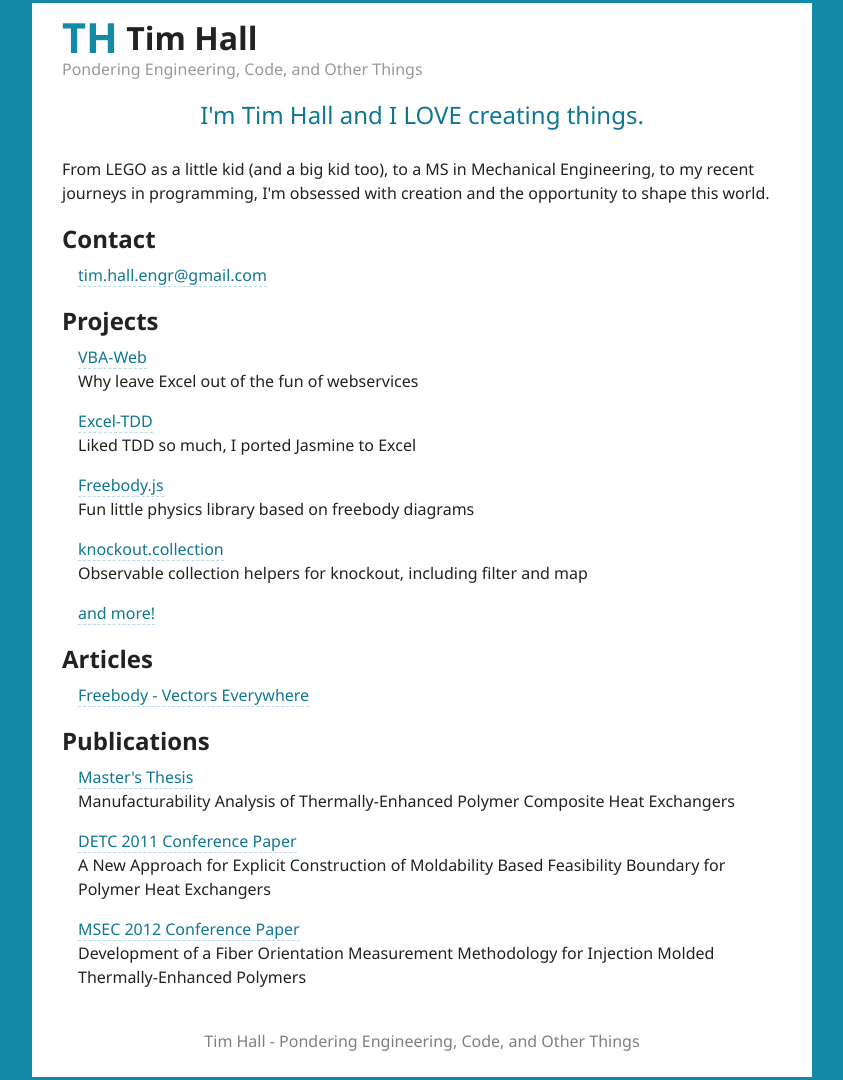
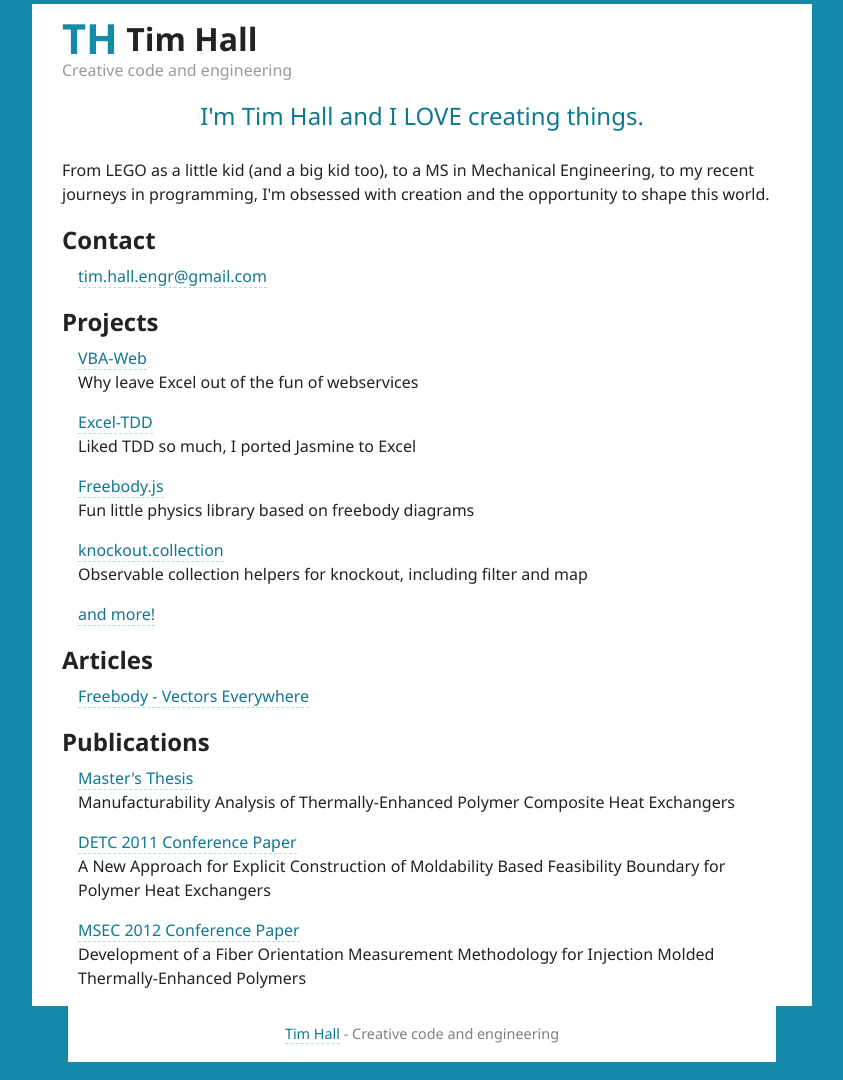
Before and after one commit to timhall/timhall.github.io, a Jekyll site: the page built from index.html, in a window 1280 px wide. Shown: the whole page, without its empty margins (218-1061 px from the left). Built offline with Jekyll 4.4.1, drawn with Linux system fonts in a browser that asks for light colours; Markdown is read by kramdown in place of the engine named in the settings.

Commit message:
Small screen adjustments

```diff
--- a/_config.yml
+++ b/_config.yml
@@ -1,5 +1,5 @@
 name: Tim Hall
-
+tagline: "Creative code and engineering"
 url: http://timhall.github.io
 
 defaults:
--- a/_css/_article.scss
+++ b/_css/_article.scss
@@ -4,7 +4,7 @@
 .article-header {
   @extend .container;
 
-  margin-top: 0.2em;
+  margin-top: 4px;
   padding-top: 10px;
   padding-bottom: 1em;
   background-color: #fff;
@@ -49,9 +49,10 @@
 
 .article-footer {
   @extend .container;
-  padding-top: 1.5em;
-  margin-bottom: 0.2em;
-  padding-bottom: 1.5em;
+  margin-bottom: 4px;
+  padding-top: 1.2em;
+  padding-bottom: 1.2em;
+  font-size: 0.9em;
   text-align: center;
   color: darken(#b2b2b2, 20%);
   background-color: #fff;
--- a/_css/_base.scss
+++ b/_css/_base.scss
@@ -87,8 +87,9 @@ pre {
     font-size: 0.95em;
   }
 
-  .content {
-    padding: 10px;
+  .container {
+    padding-left: 10px;
+    padding-right: 10px;
   }
 }
 @media only screen and (min-width: 50em) {
--- a/_css/_home.scss
+++ b/_css/_home.scss
@@ -22,7 +22,7 @@
 
 @media only screen and (max-width: 45em) {
   .home-blurb {
-    font-size: 1.3em;
+    font-size: 1.2em;
   }
 
   .link-list {
--- a/_css/_resume.scss
+++ b/_css/_resume.scss
@@ -16,6 +16,10 @@ $project-color: darken(#fc3, 10%);
   border-left: solid $resume-border-width $resume-color;
   padding-left: 14px;
   margin-bottom: 20px;
+
+  &:last-child {
+    margin-bottom: 0;
+  }
 
   &.type-professional {
     @extend .column-left;
--- a/_layouts/default.html
+++ b/_layouts/default.html
@@ -3,13 +3,11 @@ layout: blank
 ---
 <header class="article-header{% if page.columns %} two-column{% endif %}">
   <h1 class="article-title"><a class="logo" href="/">TH</a> {{ page.title }}</h1>
-  {{ if page.meta }}
-    <span class="article-meta">{{ page.meta }}</span>
-  {{ endif }}
+  <span class="article-meta">{% if page.meta %}{{ page.meta }}{% else %}{{ site.tagline }}{% endif %}</span>
 </header>
 <article class="article-content{% if page.columns %} two-column{% endif %}">
   {{ content }}
 </article>
 <footer class="article-footer{% if page.columns %} two-column{% endif %}">
-  Tim Hall - Pondering Engineering, Code, and Other Things
+  <a href="/">Tim Hall</a> - {{ site.tagline }}
 </footer>
--- a/index.html
+++ b/index.html
@@ -1,7 +1,6 @@
 ---
 layout: default
 title: Tim Hall
-meta: Pondering Engineering, Code, and Other Things
 ---
 <p class="home-blurb">I'm Tim Hall and I LOVE creating things.</p>
 <p>From LEGO as a little kid (and a big kid too), to a MS in Mechanical Engineering, to my recent journeys in programming,
```
